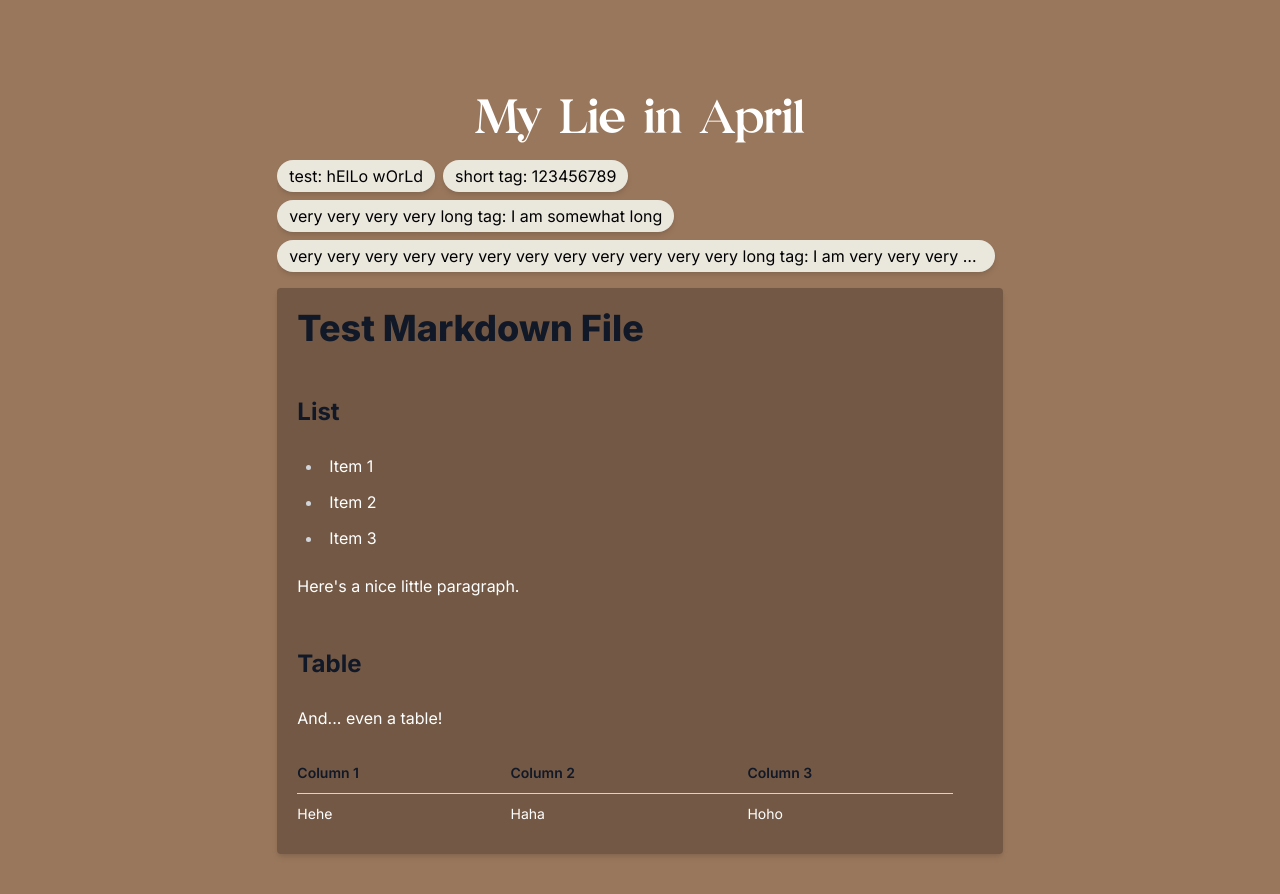
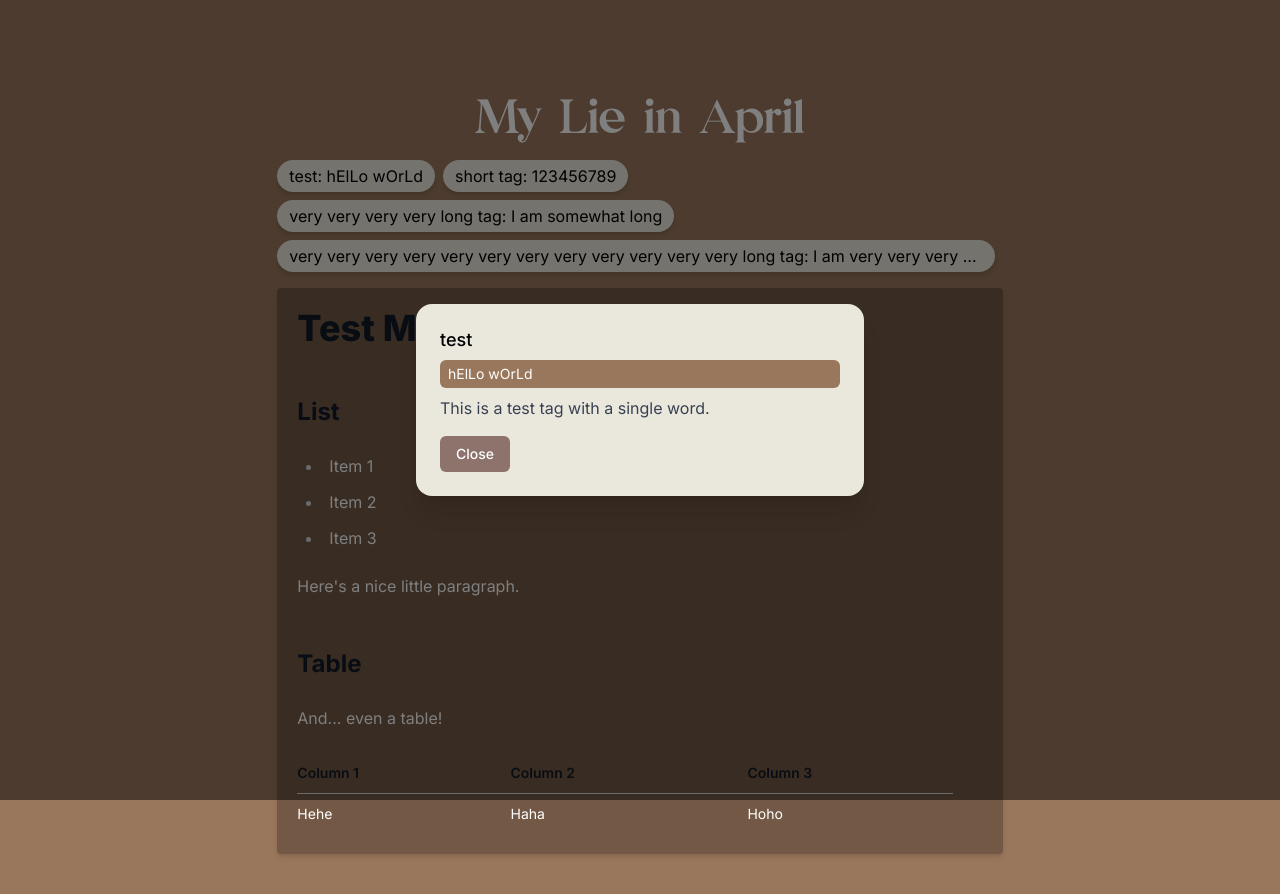
Before and after one commit to McNaBry/cataloguer, a Next.js app: page /entry in a window 1280 px wide. Both pictures are taken after a click on the button "test: hElLo wOrLd". Shown: the top 894 px of the page. Built offline with nearby package versions, Linux system fonts and the light colour scheme.

Commit message:
Add modal as a tooltip for the tags

```diff
--- a/app/entry/Tag.tsx
+++ b/app/entry/Tag.tsx
@@ -1,21 +1,120 @@
-interface TagProps {
-  tagKey: string,
-  tagContent: string
+"use client"
+
+import { Dialog, Transition } from "@headlessui/react"
+import { useState, Fragment } from "react"
+
+interface TagButtonProps {
+  content: string;
+  openModal: () => void;
 }
 
-function TagButton({ content }: { content: string }) {
+function TagButton({ content, openModal }: TagButtonProps) {
   return (
-    <button className="w-fit block bg-narvik text-black px-3 py-1 mr-2 mb-2
-    whitespace-nowrap overflow-hidden text-ellipsis cursor-pointer
-    rounded-full shadow-md">
+    <button
+      type="button"
+      className="w-fit block bg-narvik text-black px-3 py-1 mr-2 mb-2
+      whitespace-nowrap overflow-hidden text-ellipsis cursor-pointer
+      rounded-full shadow-md"
+      onClick={openModal}
+    >
       {content}
     </button>
   )
 }
 
-export default function Tag({ tagKey, tagContent }: TagProps) {
+interface TagModalProps {
+  isOpen: boolean;
+  closeModal: () => void;
+  tagKey: string;
+  tagContent: string;
+  toolTip: string;
+}
+
+function TagModal({ isOpen, closeModal, tagKey, tagContent, toolTip }: TagModalProps) {
+  return (
+    <>
+      <Transition appear show={isOpen} as={Fragment}>
+        <Dialog as="div" className="relative z-10" onClose={closeModal}>
+          <Transition.Child
+            as={Fragment}
+            enter="ease-out duration-300"
+            enterFrom="opacity-0"
+            enterTo="opacity-100"
+            leave="ease-in duration-200"
+            leaveFrom="opacity-100"
+            leaveTo="opacity-0"
+          >
+            <div className="fixed inset-0 bg-black bg-opacity-50" />
+          </Transition.Child>
+
+          <div className="fixed inset-0 overflow-y-auto">
+            <div className="flex min-h-full items-center justify-center p-4 text-center">
+              <Transition.Child
+                as={Fragment}
+                enter="ease-out duration-300"
+                enterFrom="opacity-0 scale-95"
+                enterTo="opacity-100 scale-100"
+                leave="ease-in duration-200"
+                leaveFrom="opacity-100 scale-100"
+                leaveTo="opacity-0 scale-95"
+              >
+                <Dialog.Panel className="w-full max-w-md transform bg-narvik p-6 text-left align-middle rounded-2xl shadow-xl transition-all">
+                  <Dialog.Title
+                    as="h3"
+                    className="text-lg font-medium leading-6 text-black"
+                  >
+                    {tagKey}
+                  </Dialog.Title>
+                  <div className="mt-2">
+                    <p className="bg-sorrell-brown text-sm text-white px-2 py-1 mb-2 rounded-md">
+                      {tagContent}
+                    </p>
+                    <p className="text-md text-gray-700">
+                      {toolTip}
+                    </p>
+                  </div>
+
+                  <div className="mt-4">
+                    <button
+                      type="button"
+                      className="bg-brown-rose px-4 py-2 text-sm font-medium text-white rounded-md"
+                      onClick={closeModal}
+                    >
+                      Close
+                    </button>
+                  </div>
+                </Dialog.Panel>
+              </Transition.Child>
+            </div>
+          </div>
+        </Dialog>
+      </Transition>
+    </>
+  )
+}
+
+interface TagProps {
+  tagKey: string;
+  tagContent: string;
+  tagDesc: string;
+}
+
+export default function Tag({ tagKey, tagContent, tagDesc }: TagProps) {
+  const [isOpen, setIsOpen] = useState(false)
+
+  function closeModal() {
+    setIsOpen(false)
+  }
+
+  function openModal() {
+    setIsOpen(true)
+  }
+
   const cleanedKey = tagKey.split("_").join(" ")
   return (
-    <TagButton content={cleanedKey + ": " + tagContent} />
+    <>
+      <TagButton content={cleanedKey + ": " + tagContent} openModal={openModal} />
+      <TagModal isOpen={isOpen} closeModal={closeModal} tagKey={cleanedKey} tagContent={tagContent} toolTip={tagDesc} />
+    </>
   )
 }
--- a/app/entry/page.tsx
+++ b/app/entry/page.tsx
@@ -27,7 +27,7 @@ function EntryTags({ tagData }: { tagData: Record<string, any> }) {
     <div className="w-full mb-2 flex flex-wrap overflow-auto">
       {testTags.tags.map((tag) => {
         return (
-          <Tag key={tag} tagKey={tag} tagContent={String(tagData[tag])} />
+          <Tag key={tag.name} tagKey={tag.name} tagContent={String(tagData[tag.name])} tagDesc={tag.desc} />
         )
       })}
     </div>
--- a/data/testContent.md
+++ b/data/testContent.md
@@ -2,7 +2,7 @@
     test: hElLo wOrLd
     short_tag: 123456789
     very_very_very_very_long_tag: I am somewhat long
-    very_very_very_very_very_very_very_very_very_very_very_very_long_tag: I am very very very very very very very very long as well.
+    very_very_very_very_very_very_very_very_very_very_very_very_long_tag: I am very very very very very very very very very very very very long as well.
 ---
 
 # Test Markdown File
--- a/data/testTags.json
+++ b/data/testTags.json
@@ -1,8 +1,20 @@
 {
     "tags": [
-        "test",
-        "short_tag",
-        "very_very_very_very_long_tag",
-        "very_very_very_very_very_very_very_very_very_very_very_very_long_tag"
+        {
+            "name": "test",
+            "desc": "This is a test tag with a single word."
+        },
+        {
+            "name": "short_tag",
+            "desc": "This is a short tag with two words."
+        },
+        {
+            "name": "very_very_very_very_long_tag",
+            "desc": "This is a slightly very very long tag."
+        },
+        {
+            "name": "very_very_very_very_very_very_very_very_very_very_very_very_long_tag",
+            "desc": "This is a super long text and I am going to be very long as well to test the overflow on this modal! Hopefully I do not look too ugly..."
+        }
     ]
 }
```
